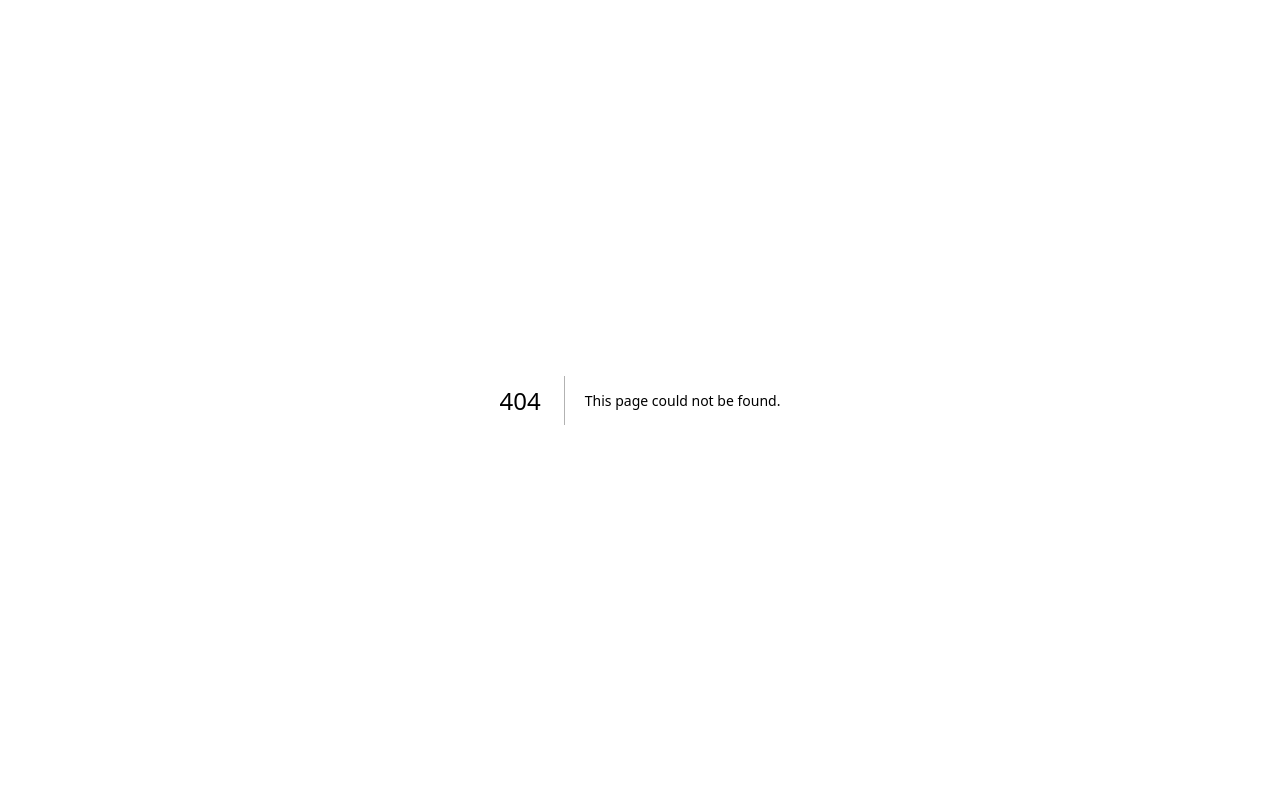
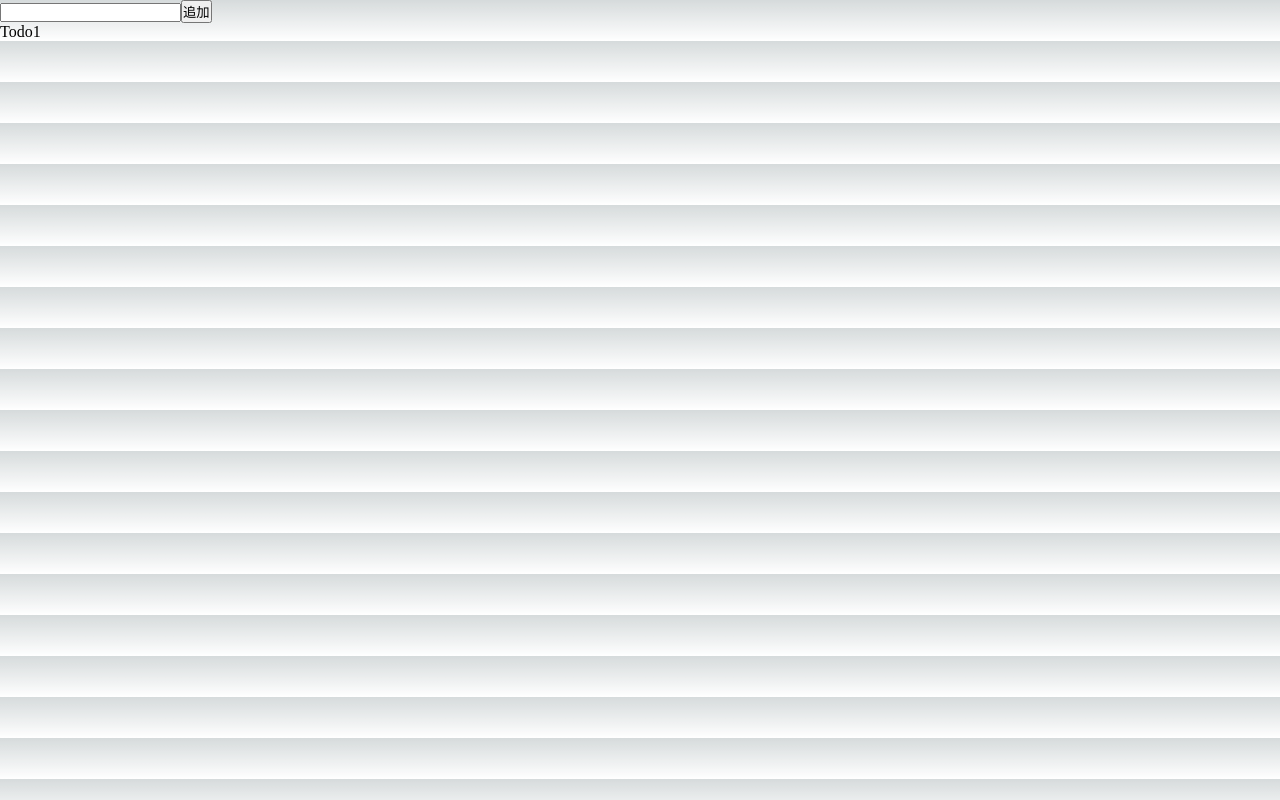
Before and after one commit to amagramming-git/react-portfolio, a Next.js app: page /todo in a window 1280 px wide. Before the commit this address had no page. Built offline with nearby package versions, Linux system fonts and the light colour scheme.

Commit message:
Todo機能とuseEffectの学習
Todo機能を作りながら基本的なNextjsの学習とuseEffectの使い方の習得

```diff
--- /dev/null
+++ b/src/components/Todo.tsx
@@ -0,0 +1,4 @@
+export type Todo = {
+    id: number,
+    text: string
+}
--- /dev/null
+++ b/src/components/TodoList.tsx
@@ -0,0 +1,15 @@
+import { Todo } from "./Todo"
+
+type TodoListProps = {
+    todos: Todo[]
+}
+const TodoList: React.FC<TodoListProps> = ({ todos }) => {
+    return (
+        <ul>
+            {todos.map(todo => {
+                return <li key={todo.id}>{todo.text}</li>
+            })}
+        </ul>
+    )
+}
+export default TodoList;
--- /dev/null
+++ b/src/pages/todo/index.tsx
@@ -0,0 +1,21 @@
+import { useState } from "react"
+import { Todo } from "../../components/Todo"
+import TodoList from "../../components/TodoList"
+
+
+export default function TodoPage() {
+    const [inputText, setInputText] = useState("")
+    const [todos, setTodos] = useState<Todo[]>([{ id: 0, text: "Todo1" }])
+    const changeHandler = (e: React.ChangeEvent<HTMLInputElement>) => setInputText(e.target.value);
+    const addTodoItem = () => {
+        setTodos(state => [...state, { id: state.length, text: inputText }]);
+        setInputText("")
+    }
+    return (
+        <>
+            <input type="text" value={inputText} onChange={changeHandler} />
+            <button onClick={addTodoItem}>追加</button>
+            <TodoList todos={todos} />
+        </>
+    )
+}
```
Also changed, not shown: src/pages/timer/index.tsx (added, +26 -0 lines), 1 other file (tests, documents, lock files or other folders).
